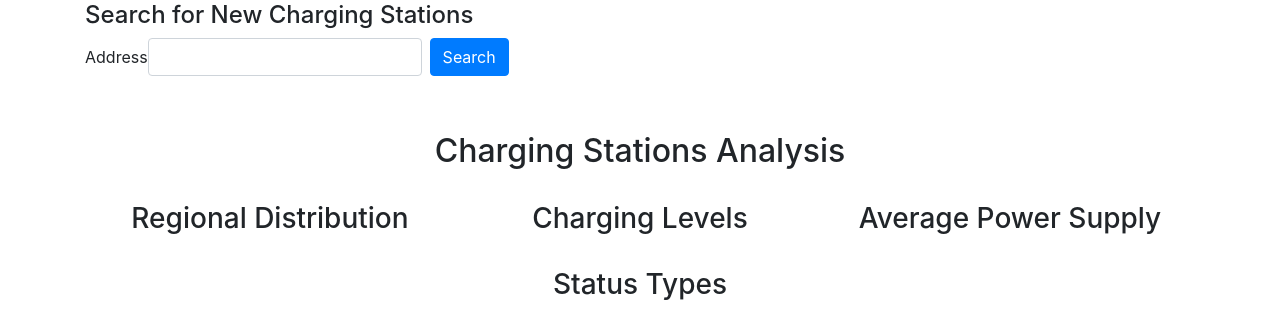
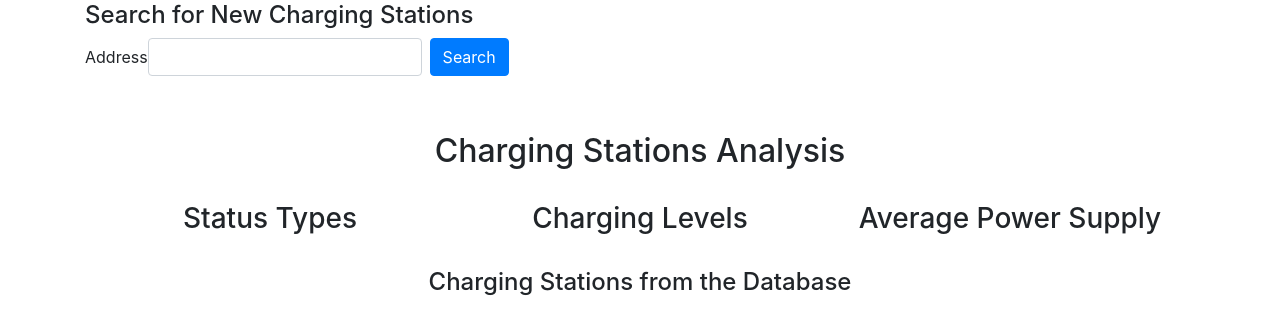
Before and after one commit to tomokiito/EV_charger_explorer, a Flask app: template app/templates/search.html in a window 1280 px wide. Shown: the part 167-488 px from the top of the page. Run offline with Flask 3, Linux system fonts and the light colour scheme; the template is opened without the code that fills it: values that come from a table or form of the project are taken from there, others are empty; some libraries are stand-ins or nearby versions.

Commit message:
modified:   app/templates/search.html

```diff
--- a/app/templates/search.html
+++ b/app/templates/search.html
@@ -53,10 +53,10 @@
 
             <!-- Row 1 -->
             <div class="row mb-4">
-                <!-- Regional Distribution -->
+                <!-- Status Types -->
                 <div class="col-lg-4 text-center">
-                    <h3>Regional Distribution</h3>
-                    <div id="regional-distribution-chart"></div>
+                    <h3>Status Types</h3>
+                    <div id="status-types-chart"></div>
                 </div>
 
                 <!-- Charging Levels -->
@@ -69,15 +69,6 @@
                 <div class="col-lg-4 text-center">
                     <h3>Average Power Supply</h3>
                     <div id="average-power-chart"></div>
-                </div>
-            </div>
-
-            <!-- Row 2 -->
-            <div class="row mb-4">
-                <!-- Status Types -->
-                <div class="col-lg-4 offset-lg-4 text-center">
-                    <h3>Status Types</h3>
-                    <div id="status-types-chart"></div>
                 </div>
             </div>
         </div>
```
